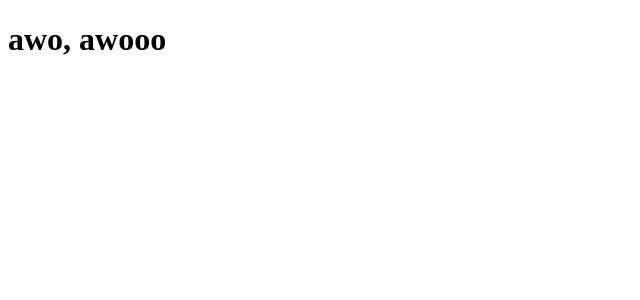
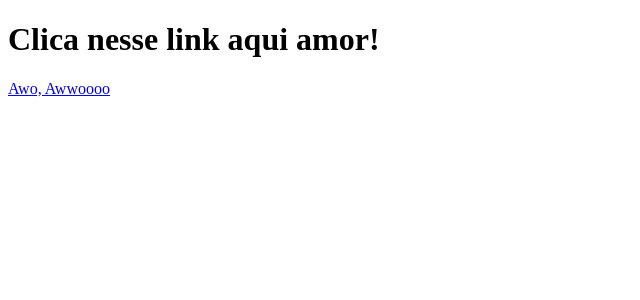
Before and after one commit to Yuriohh/clone-tabnews, a Next.js app: page / in a window 1280 px wide. Shown: the top 300 px of the page, without its empty margins (0-640 px from the left). Built offline with nearby package versions, Linux system fonts and the light colour scheme.

Commit message:
modifica mensagem inicial

```diff
--- a/pages/index.js
+++ b/pages/index.js
@@ -1,5 +1,10 @@
 function Home() {
-  return <h1>awo, awooo</h1>;
+  return (
+    <div>
+      <h1>Clica nesse link aqui amor!</h1>
+      <a href="https://www.youtube.com/shorts/1FohgIClM-8">Awo, Awwoooo</a>
+    </div>
+  );
 }
 
 export default Home;
```
